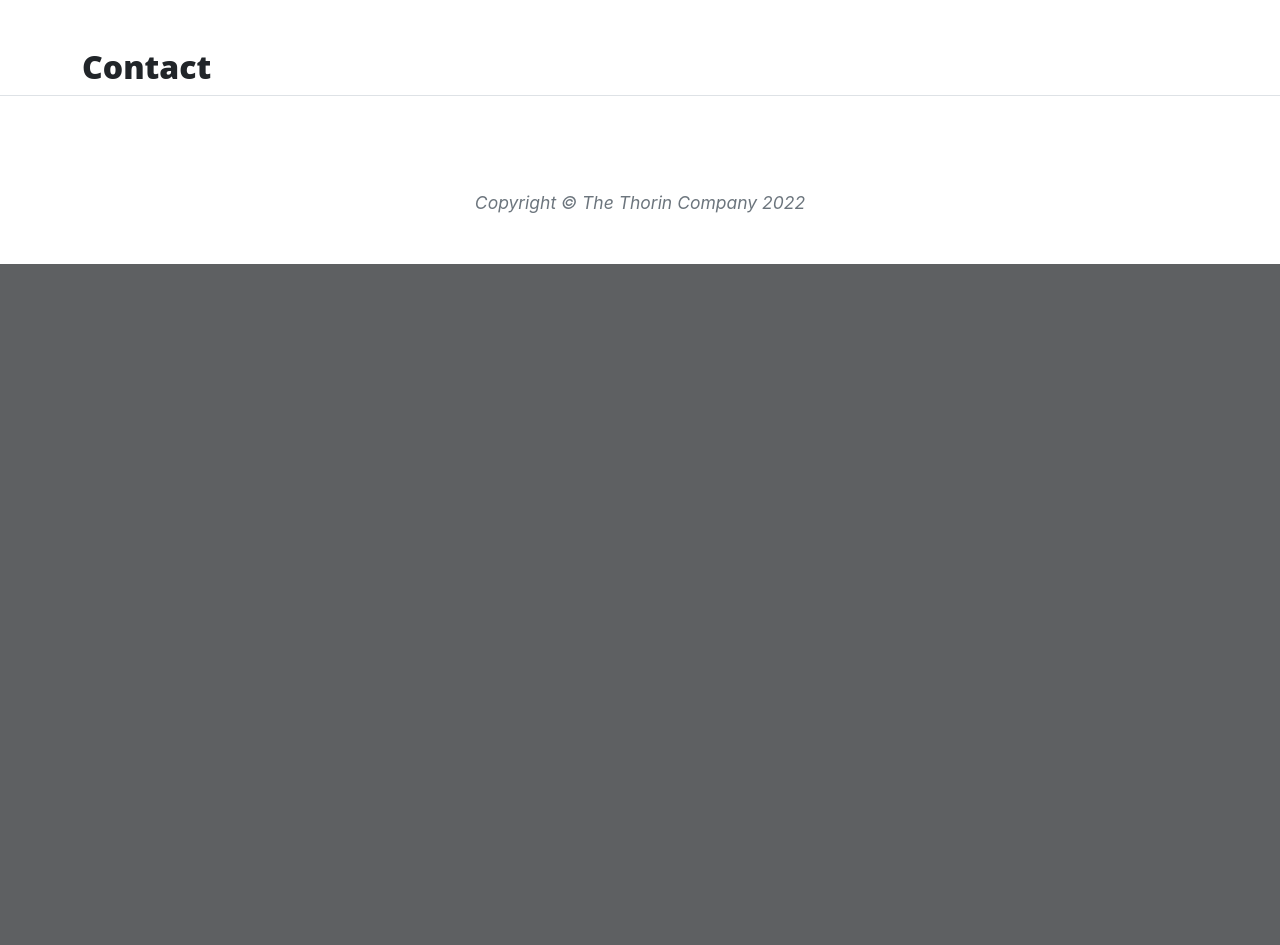
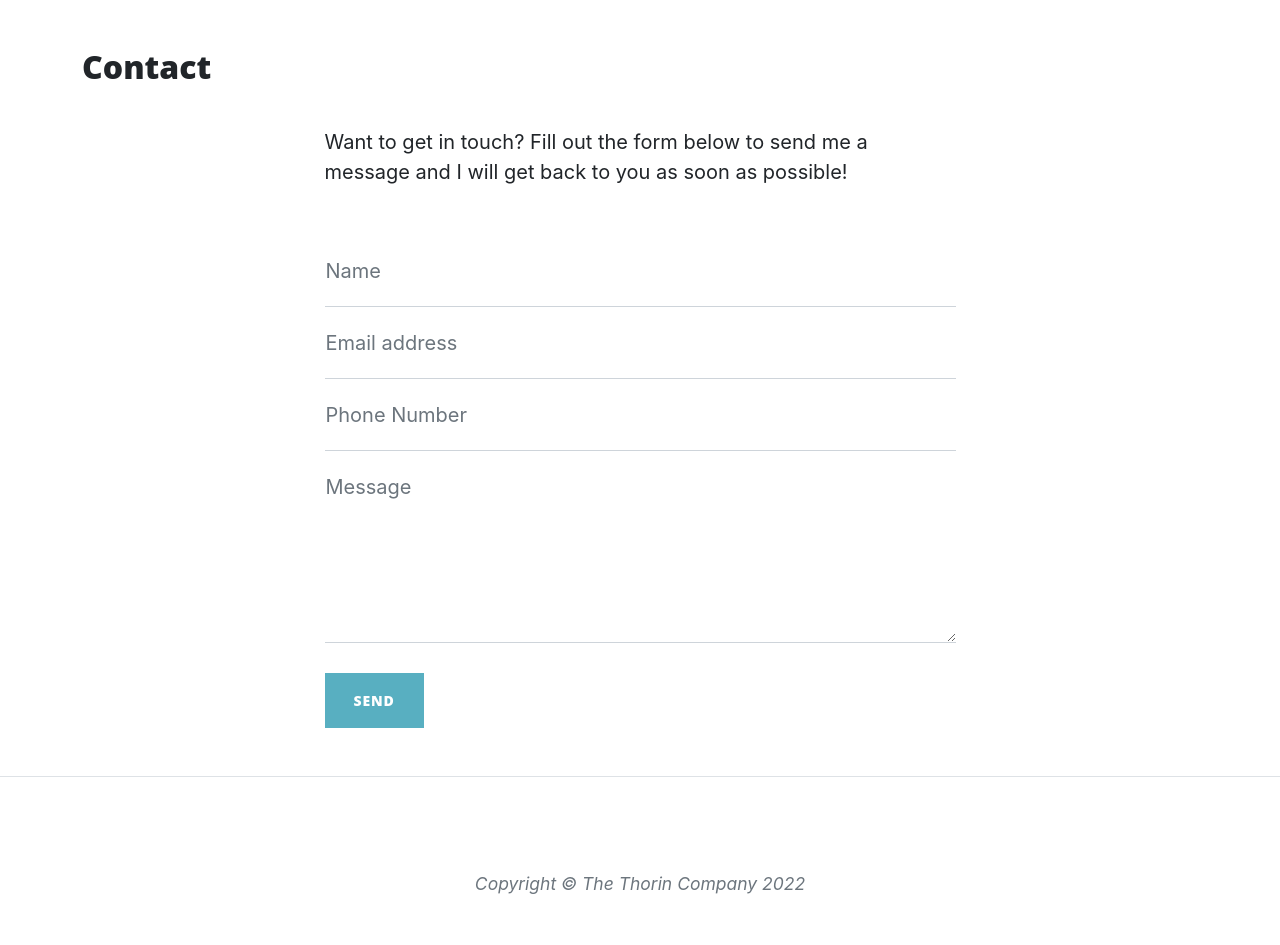
Before and after one commit to nfepb/Thorin-Company-FlaskFramework, a Flask app: page /contact in a window 1280 px wide. Shown: the part 628-1573 px from the top of the page. Before the commit the page ends 892 px from the top, so only its background shows below. Run offline with Flask 2, Linux system fonts and the light colour scheme; some libraries are stand-ins or nearby versions.

Commit message:
Adds form html to contact from clean blog

```diff
--- a/run.py
+++ b/run.py
@@ -26,7 +26,9 @@ def about_member(member_name):
         for obj in data:
             if obj["url"] == member_name:
                 member = obj
-    return "<h1>" + member['name'] + "</h1>"
+    # 1st "member" is from member.html, 2nd "member" is the obj
+    # previously defined
+    return render_template("member.html", member=member)
 
 
 @app.route("/contact")
--- a/templates/about.html
+++ b/templates/about.html
@@ -48,11 +48,6 @@
   <div class="col-md-7">
     <h3>
       <a href="/about/{{ member.url }}">{{ loop.index }}. {{ member.name }}</a>
-      <!-- Alternative url path: -->
-      <a
-        href="/about/{{ member.name|replace(' ', '-')|replace('&'), ('and')|replace('Ó', 'O')|lower }}"
-        >{{ loop.index }}. {{ member.name }}</a
-      >
     </h3>
     <p>{{ member.description }}</p>
   </div>
--- a/templates/contact.html
+++ b/templates/contact.html
@@ -1,4 +1,109 @@
 {% extends "base.html" %} {% block content %}
 <h2>{{page_title}}</h2>
 
+<div class="row gx-4 gx-lg-5 justify-content-center">
+  <div class="col-md-10 col-lg-8 col-xl-7">
+    <p>
+      Want to get in touch? Fill out the form below to send me a message and I
+      will get back to you as soon as possible!
+    </p>
+    <div class="my-5">
+      <!-- * * * * * * * * * * * * * * *-->
+      <!-- * * SB Forms Contact Form * *-->
+      <!-- * * * * * * * * * * * * * * *-->
+      <!-- This form is pre-integrated with SB Forms.-->
+      <!-- To make this form functional, sign up at-->
+      <!-- https://startbootstrap.com/solution/contact-forms-->
+      <!-- to get an API token!-->
+      <form id="contactForm" data-sb-form-api-token="API_TOKEN">
+        <div class="form-floating">
+          <input
+            class="form-control"
+            id="name"
+            type="text"
+            placeholder="Enter your name..."
+            data-sb-validations="required"
+          />
+          <label for="name">Name</label>
+          <div class="invalid-feedback" data-sb-feedback="name:required">
+            A name is required.
+          </div>
+        </div>
+        <div class="form-floating">
+          <input
+            class="form-control"
+            id="email"
+            type="email"
+            placeholder="Enter your email..."
+            data-sb-validations="required,email"
+          />
+          <label for="email">Email address</label>
+          <div class="invalid-feedback" data-sb-feedback="email:required">
+            An email is required.
+          </div>
+          <div class="invalid-feedback" data-sb-feedback="email:email">
+            Email is not valid.
+          </div>
+        </div>
+        <div class="form-floating">
+          <input
+            class="form-control"
+            id="phone"
+            type="tel"
+            placeholder="Enter your phone number..."
+            data-sb-validations="required"
+          />
+          <label for="phone">Phone Number</label>
+          <div class="invalid-feedback" data-sb-feedback="phone:required">
+            A phone number is required.
+          </div>
+        </div>
+        <div class="form-floating">
+          <textarea
+            class="form-control"
+            id="message"
+            placeholder="Enter your message here..."
+            style="height: 12rem"
+            data-sb-validations="required"
+          ></textarea>
+          <label for="message">Message</label>
+          <div class="invalid-feedback" data-sb-feedback="message:required">
+            A message is required.
+          </div>
+        </div>
+        <br />
+        <!-- Submit success message-->
+        <!---->
+        <!-- This is what your users will see when the form-->
+        <!-- has successfully submitted-->
+        <div class="d-none" id="submitSuccessMessage">
+          <div class="text-center mb-3">
+            <div class="fw-bolder">Form submission successful!</div>
+            To activate this form, sign up at
+            <br />
+            <a href="https://startbootstrap.com/solution/contact-forms"
+              >https://startbootstrap.com/solution/contact-forms</a
+            >
+          </div>
+        </div>
+        <!-- Submit error message-->
+        <!---->
+        <!-- This is what your users will see when there is-->
+        <!-- an error submitting the form-->
+        <div class="d-none" id="submitErrorMessage">
+          <div class="text-center text-danger mb-3">Error sending message!</div>
+        </div>
+        <!-- Submit Button-->
+        <button
+          class="btn btn-primary text-uppercase disabled"
+          id="submitButton"
+          type="submit"
+        >
+          Send
+        </button>
+      </form>
+    </div>
+  </div>
+</div>
+
 {% endblock %}
```
Also changed, not shown: templates/member.html (added, +17 -0 lines), member.html (deleted).
